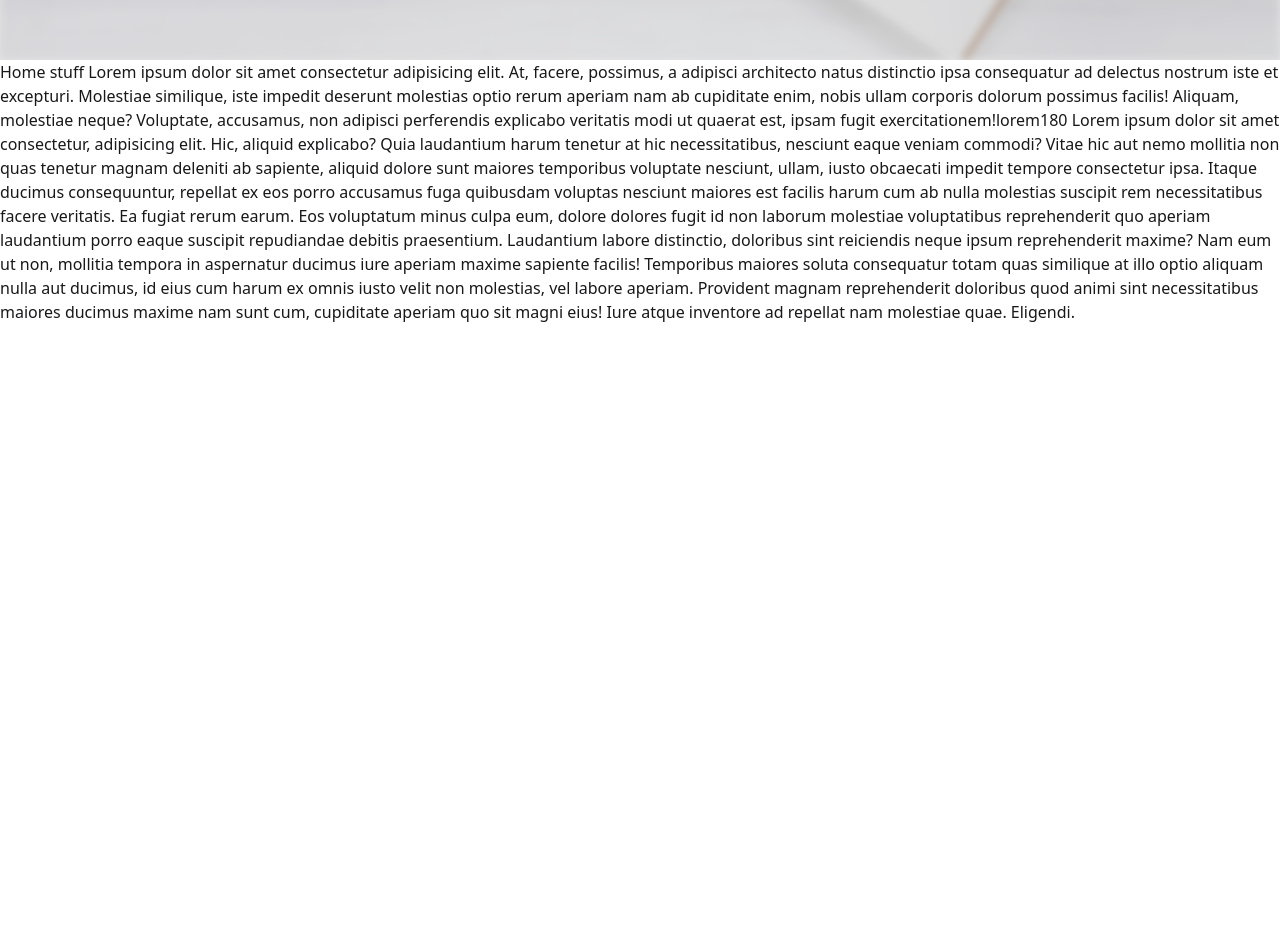
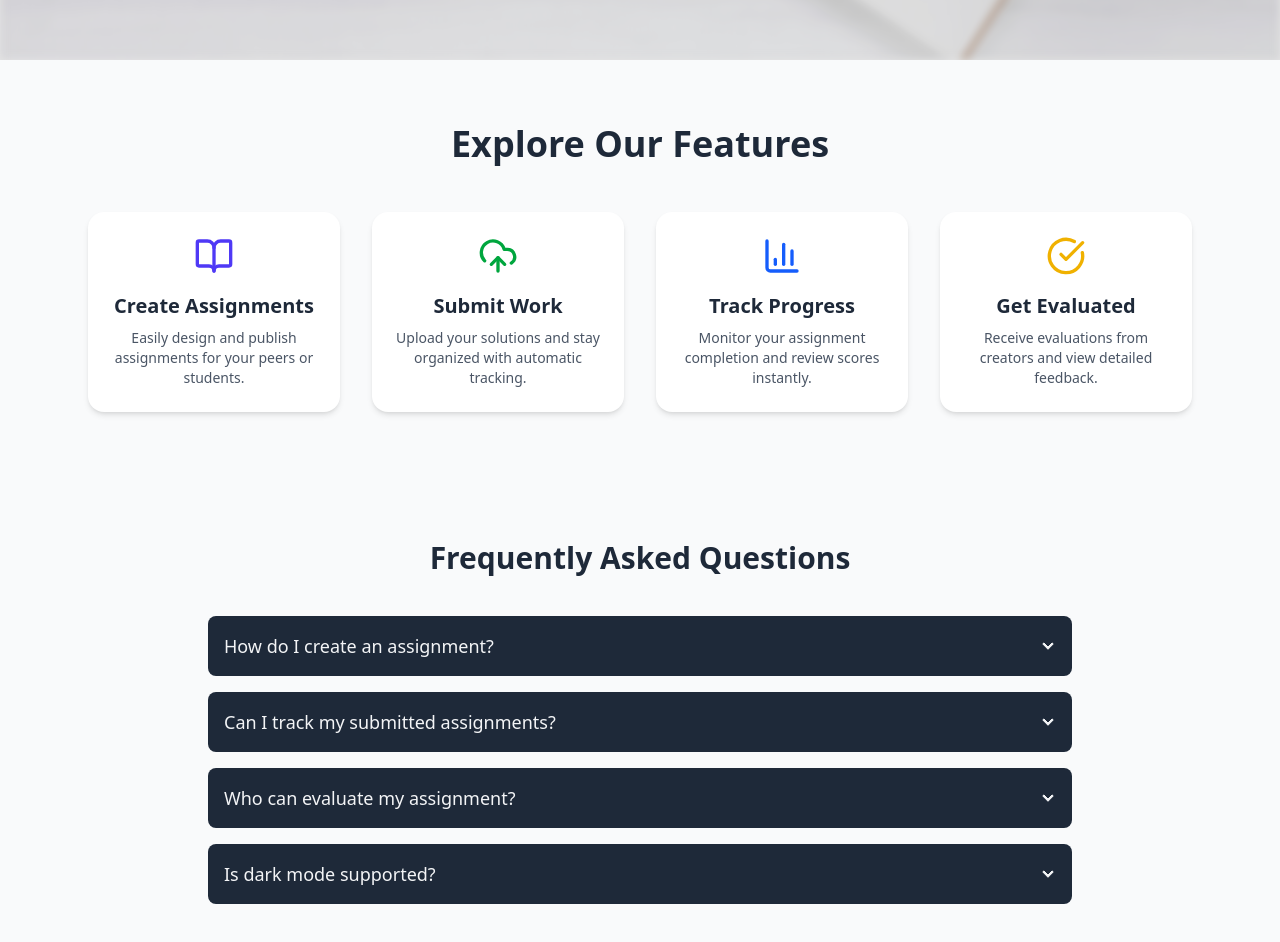
Before and after one commit to What6499/Study-Sphere-Client, a React (Vite) app: page / in a window 1280 px wide. Shown: the part 740-1682 px from the top of the page. Before the commit the page ends 1064 px from the top, so only its background shows below. Built offline with nearby package versions, Linux system fonts and the light colour scheme; no server answers.

Commit message:
added feature section and faq section

```diff
--- a/package.json
+++ b/package.json
@@ -14,6 +14,7 @@
     "axios": "^1.10.0",
     "dotenv": "^17.2.0",
     "firebase": "^12.0.0",
+    "lucide-react": "^0.525.0",
     "motion": "^12.23.6",
     "react": "^19.1.0",
     "react-datepicker": "^8.4.0",
--- /dev/null
+++ b/public/json/faq.json
@@ -0,0 +1,18 @@
+[
+  {
+    "question": "How do I create an assignment?",
+    "answer": "You can create assignments from the dashboard by filling out the assignment form with title, description, due date, and difficulty level."
+  },
+  {
+    "question": "Can I track my submitted assignments?",
+    "answer": "Yes, you can view your progress, submission history, and evaluation status from your profile."
+  },
+  {
+    "question": "Who can evaluate my assignment?",
+    "answer": "Only the creator of the assignment can evaluate it. You'll be notified once it's graded."
+  },
+  {
+    "question": "Is dark mode supported?",
+    "answer": "Absolutely! We support both light and dark themes for your comfort."
+  }
+]
--- a/src/pages/Home/Home.jsx
+++ b/src/pages/Home/Home.jsx
@@ -1,38 +1,14 @@
 import React from "react";
 import Banner from "../../../components/Banner";
+import FeatureSection from "../Shared/FeatureSection";
+import FaqSection from "../Shared/FaqSection";
 
 const Home = () => {
   return (
     <>
       <Banner></Banner>
-      <div>
-        Home stuff Lorem ipsum dolor sit amet consectetur adipisicing elit. At,
-        facere, possimus, a adipisci architecto natus distinctio ipsa
-        consequatur ad delectus nostrum iste et excepturi. Molestiae similique,
-        iste impedit deserunt molestias optio rerum aperiam nam ab cupiditate
-        enim, nobis ullam corporis dolorum possimus facilis! Aliquam, molestiae
-        neque? Voluptate, accusamus, non adipisci perferendis explicabo
-        veritatis modi ut quaerat est, ipsam fugit exercitationem!lorem180 Lorem
-        ipsum dolor sit amet consectetur, adipisicing elit. Hic, aliquid
-        explicabo? Quia laudantium harum tenetur at hic necessitatibus, nesciunt
-        eaque veniam commodi? Vitae hic aut nemo mollitia non quas tenetur
-        magnam deleniti ab sapiente, aliquid dolore sunt maiores temporibus
-        voluptate nesciunt, ullam, iusto obcaecati impedit tempore consectetur
-        ipsa. Itaque ducimus consequuntur, repellat ex eos porro accusamus fuga
-        quibusdam voluptas nesciunt maiores est facilis harum cum ab nulla
-        molestias suscipit rem necessitatibus facere veritatis. Ea fugiat rerum
-        earum. Eos voluptatum minus culpa eum, dolore dolores fugit id non
-        laborum molestiae voluptatibus reprehenderit quo aperiam laudantium
-        porro eaque suscipit repudiandae debitis praesentium. Laudantium labore
-        distinctio, doloribus sint reiciendis neque ipsum reprehenderit maxime?
-        Nam eum ut non, mollitia tempora in aspernatur ducimus iure aperiam
-        maxime sapiente facilis! Temporibus maiores soluta consequatur totam
-        quas similique at illo optio aliquam nulla aut ducimus, id eius cum
-        harum ex omnis iusto velit non molestias, vel labore aperiam. Provident
-        magnam reprehenderit doloribus quod animi sint necessitatibus maiores
-        ducimus maxime nam sunt cum, cupiditate aperiam quo sit magni eius! Iure
-        atque inventore ad repellat nam molestiae quae. Eligendi.
-      </div>
+      <FeatureSection></FeatureSection>
+      <FaqSection></FaqSection>
     </>
   );
 };
--- /dev/null
+++ b/src/pages/Shared/FaqSection.jsx
@@ -0,0 +1,35 @@
+import React, { useEffect, useState } from "react";
+
+const FaqSection = () => {
+  const [faqData, setFaqData] = useState([]);
+
+  useEffect(() => {
+    fetch("/json/faq.json")
+      .then((res) => res.json())
+      .then((data) => setFaqData(data));
+  }, []);
+  return (
+    <section className="py-16 bg-gray-50 dark:bg-gray-900">
+      <div className="max-w-4xl mx-auto px-4 bg-gray50 dark:bg-gray-900">
+        <h2 className="text-3xl font-bold text-gray-800 dark:text-white  text-center mb-10">
+          Frequently Asked Questions
+        </h2>
+        <div className="space-y-4">
+          {faqData.map((faq, index) => (
+            <div className="collapse collapse-arrow bg-gray-800" key={index}>
+              <input type="checkbox" />
+              <div className="collapse-title  text-gray-100 text-lg font-medium">
+                {faq.question}
+              </div>
+              <div className="collapse-content text-base text-gray-600 dark:text-gray-300">
+                {faq.answer}
+              </div>
+            </div>
+          ))}
+        </div>
+      </div>
+    </section>
+  );
+};
+
+export default FaqSection;
--- /dev/null
+++ b/src/pages/Shared/FeatureSection.jsx
@@ -0,0 +1,59 @@
+import React from "react";
+import { BookOpen, BarChart3, UploadCloud, CheckCircle } from "lucide-react";
+
+const features = [
+  {
+    icon: <BookOpen className="h-10 w-10 text-indigo-600" />,
+    title: "Create Assignments",
+    description:
+      "Easily design and publish assignments for your peers or students.",
+  },
+  {
+    icon: <UploadCloud className="h-10 w-10 text-green-600" />,
+    title: "Submit Work",
+    description:
+      "Upload your solutions and stay organized with automatic tracking.",
+  },
+  {
+    icon: <BarChart3 className="h-10 w-10 text-blue-600" />,
+    title: "Track Progress",
+    description:
+      "Monitor your assignment completion and review scores instantly.",
+  },
+  {
+    icon: <CheckCircle className="h-10 w-10 text-yellow-500" />,
+    title: "Get Evaluated",
+    description:
+      "Receive evaluations from creators and view detailed feedback.",
+  },
+];
+
+const FeatureSection = () => {
+  return (
+    <section className="py-16 bg-gray-50 dark:bg-gray-900">
+      <div className="max-w-6xl mx-auto px-6">
+        <h2 className="text-3xl sm:text-4xl font-bold text-center text-gray-800 dark:text-white mb-12">
+          Explore Our Features
+        </h2>
+        <div className="grid gap-8 grid-cols-1 sm:grid-cols-2 lg:grid-cols-4">
+          {features.map((feature, index) => (
+            <div
+              key={index}
+              className="bg-white dark:bg-gray-800 cursor-default rounded-2xl shadow-md p-6 text-center hover:scale-[1.02] transition-all duration-300"
+            >
+              <div className="mb-4 flex justify-center">{feature.icon}</div>
+              <h3 className="text-xl font-semibold text-gray-800 dark:text-white mb-2">
+                {feature.title}
+              </h3>
+              <p className="text-gray-600 dark:text-gray-300 text-sm">
+                {feature.description}
+              </p>
+            </div>
+          ))}
+        </div>
+      </div>
+    </section>
+  );
+};
+
+export default FeatureSection;
```
Also changed, not shown: 1 other file (tests, documents, lock files or other folders).
